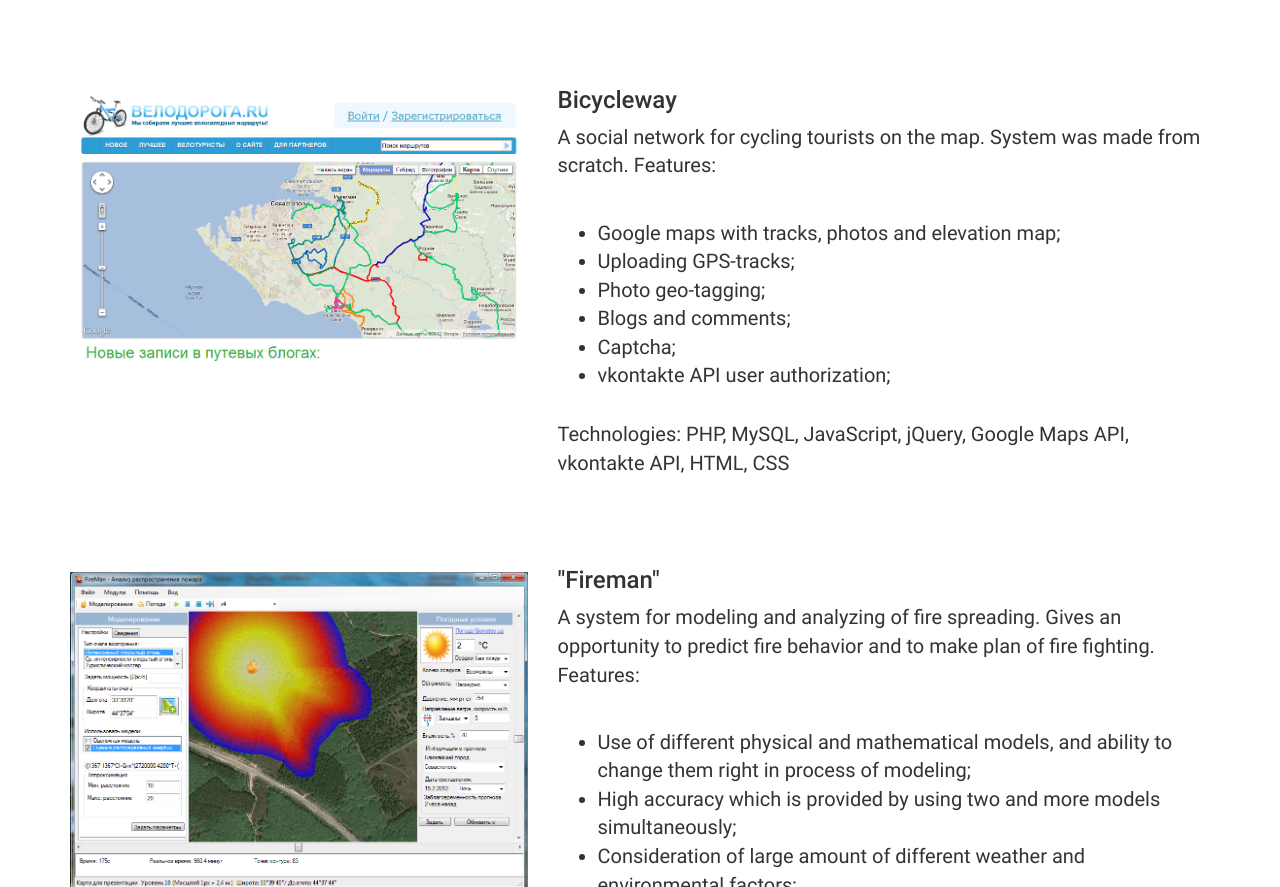
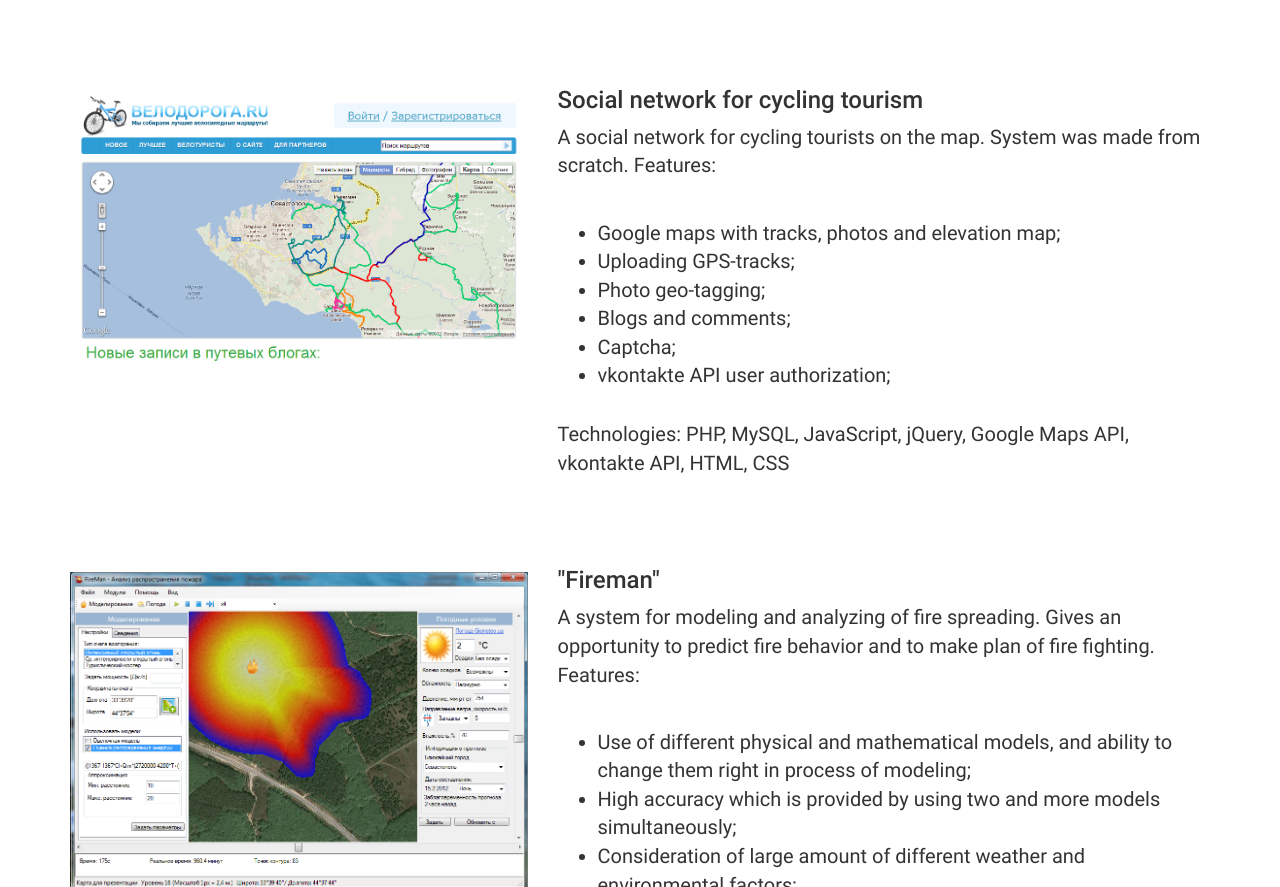
Before and after one commit to AnatoliyS/AnatoliyS.github.io, a plain HTML site: page index.html in a window 1280 px wide. Shown: the part 2050-2937 px from the top of the page. Drawn offline with Linux system fonts and the light colour scheme.

Commit message:
edited name of cycling project

```diff
--- a/index.html
+++ b/index.html
@@ -147,7 +147,7 @@ Technologies: Java |
 
 				<!-- Text about me -->
 				<div class="col-md-7">
-					<h3>Bicycleway</h3>
+					<h3>Social network for cycling tourism</h3>
 					<p class="text-main">
 A social network for cycling tourists on the map. System was made from scratch. Features: </br></br>
 
```
